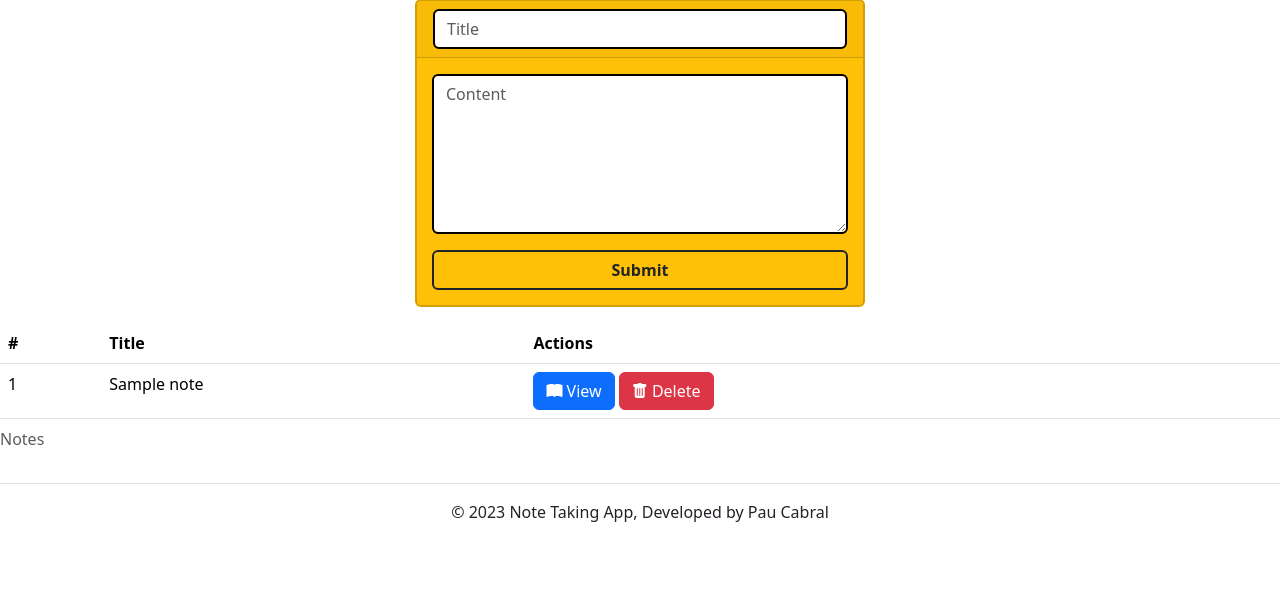
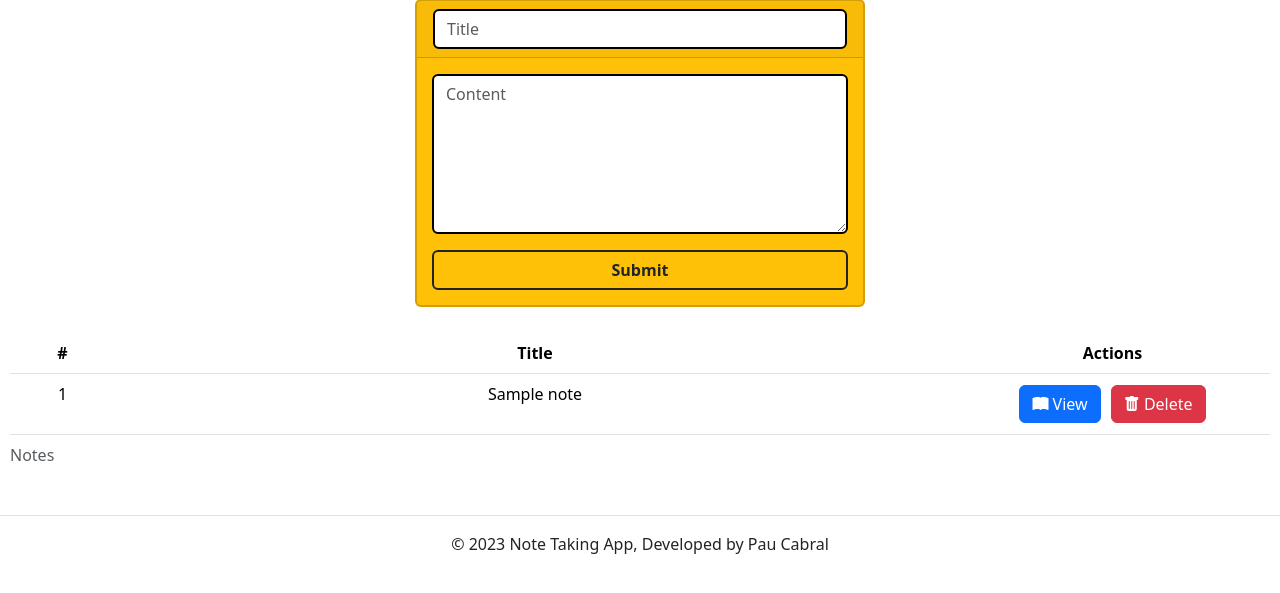
Before and after one commit to paucabral/flask-note-app-demo-monolithic, a Flask app: page / in a window 1280 px wide. Shown: the part 67-660 px from the top of the page. Run offline with Flask 3, Linux system fonts and the light colour scheme; tables that the repository leaves empty hold one stand-in row (values such as "Sample post").

Commit message:
enhance style

```diff
--- a/static/css/styles.css
+++ b/static/css/styles.css
@@ -39,3 +39,26 @@ body {
     font-weight: bold;
     border-width: 2px;
 }
+
+.notes-area {
+    margin: 10px;
+    overflow-y: auto;
+}
+
+thead {
+    background-color: black;
+    color: white;
+}
+
+th, td {
+    text-align: center;
+}
+
+tbody {
+    overflow-y: auto;
+}
+
+.action-items a {
+    display: inline-block;
+    margin: 3px;
+}
--- a/templates/index.html
+++ b/templates/index.html
@@ -27,9 +27,9 @@
             <tbody>
                 {% for note in notes %}
                 <tr>
-                    <td>{{ note.id }}</td>
-                    <td>{{ note.title }}</td>
-                    <td>
+                    <td class="col-1">{{ note.id }}</td>
+                    <td class="col-8">{{ note.title }}</td>
+                    <td class="action-items col-3">
                         <a class="btn btn-primary" href="{{ url_for('get_note', note_id=note.id) }}"><i class="bi bi-book-fill"></i> View</a>
                         <a class="btn btn-danger" href="{{ url_for('delete_note', note_id=note.id) }}" onclick="return confirm('Do you really want to delete this note?')"><i class="bi bi-trash-fill"></i> Delete</a>
                     </td>
```
